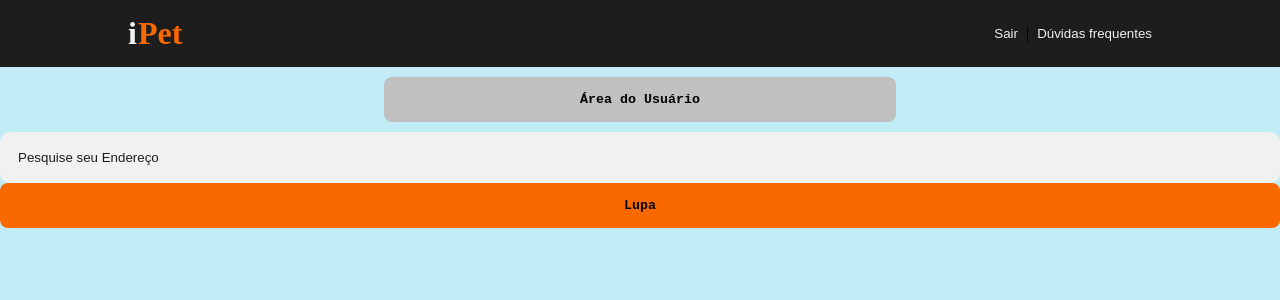
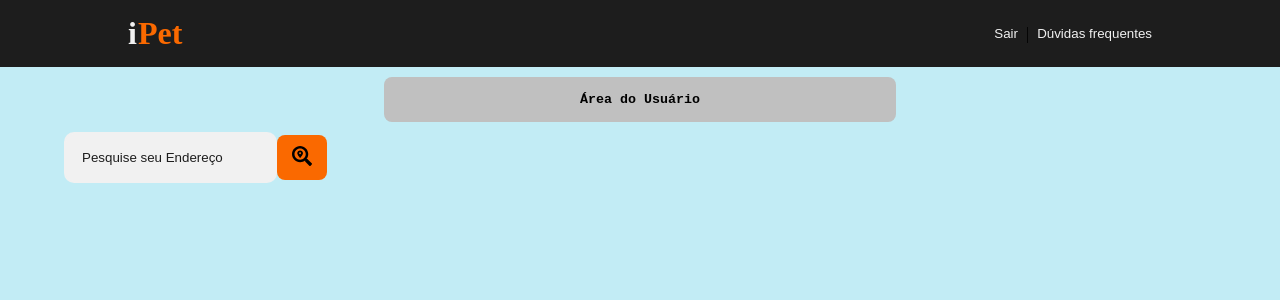
Before and after one commit to elitejp/projeto-final-raphael-grupo5, a React (Create React App) app: page /home in a window 1280 px wide. Shown: the top 300 px of the page. Built offline with nearby package versions, Linux system fonts and the light colour scheme.

Commit message:
feat: search address

```diff
--- a/src/components/SearchInput/index.jsx
+++ b/src/components/SearchInput/index.jsx
@@ -1,8 +1,11 @@
 import Button from "../Button";
 import Input from "../Input";
 import { StyledSearchInput } from "./styles";
+import { FaSearchLocation } from "react-icons/fa";
+import { useState } from "react";
 
-function SearchInput() {
+function SearchInput({ filterCare }) {
+  const [searchAddress, setSearchAddress] = useState("");
   return (
     <StyledSearchInput>
       <Input
@@ -10,8 +13,12 @@ function SearchInput() {
         register={() => ""}
         name=""
         placeholder="Pesquise seu Endereço"
+        value={searchAddress}
+        onChange={(event) => setSearchAddress(event.target.value)}
       />
-      <Button>Lupa</Button>
+      <Button w="50px" m="0" onClick={() => filterCare(searchAddress)}>
+        <FaSearchLocation />
+      </Button>
     </StyledSearchInput>
   );
 }
--- a/src/components/SearchInput/styles.js
+++ b/src/components/SearchInput/styles.js
@@ -1,3 +1,14 @@
 import styled from "styled-components";
 
-export const StyledSearchInput = styled.div``;
+export const StyledSearchInput = styled.div`
+  display: flex;
+  width: 90%;
+  max-width: 1200px;
+  margin: 0 auto;
+  align-items: center;
+  justify-content: left;
+
+  svg {
+    font-size: 20px;
+  }
+`;
--- a/src/pages/Home/index.jsx
+++ b/src/pages/Home/index.jsx
@@ -11,17 +11,28 @@ function Home() {
   const history = useHistory();
   const [authenticated, setAuthenticated] = useState(false);
   const [careGivers, setCareGivers] = useState([]);
+  const [filterCareGivers, setFilterCareGivers] = useState([]);
 
+  const filterCare = (address) => {
+    setFilterCareGivers(
+      careGivers.filter((care) =>
+        care.address.toLowerCase().includes(address.toLowerCase())
+      )
+    );
+  };
 
   useEffect(() => {
     const careToken = localStorage.getItem("Token");
 
     if (careToken) {
-      getCareGiver(careToken).then((res) => setCareGivers(res));
+      getCareGiver(careToken)
+        .then((res) => setCareGivers(res))
+        .then(() => setFilterCareGivers(careGivers));
 
       return setAuthenticated(true);
     }
   }, [authenticated]);
+
   return (
     <StyledDiv>
       <Header />
@@ -32,9 +43,8 @@ function Home() {
       >
         Área do Usuário
       </Button>
-      <SearchInput />
-      <ListCare careGivers={careGivers}/>
-
+      <SearchInput filterCare={filterCare} />
+      <ListCare careGivers={filterCareGivers} />
     </StyledDiv>
   );
 }
```
